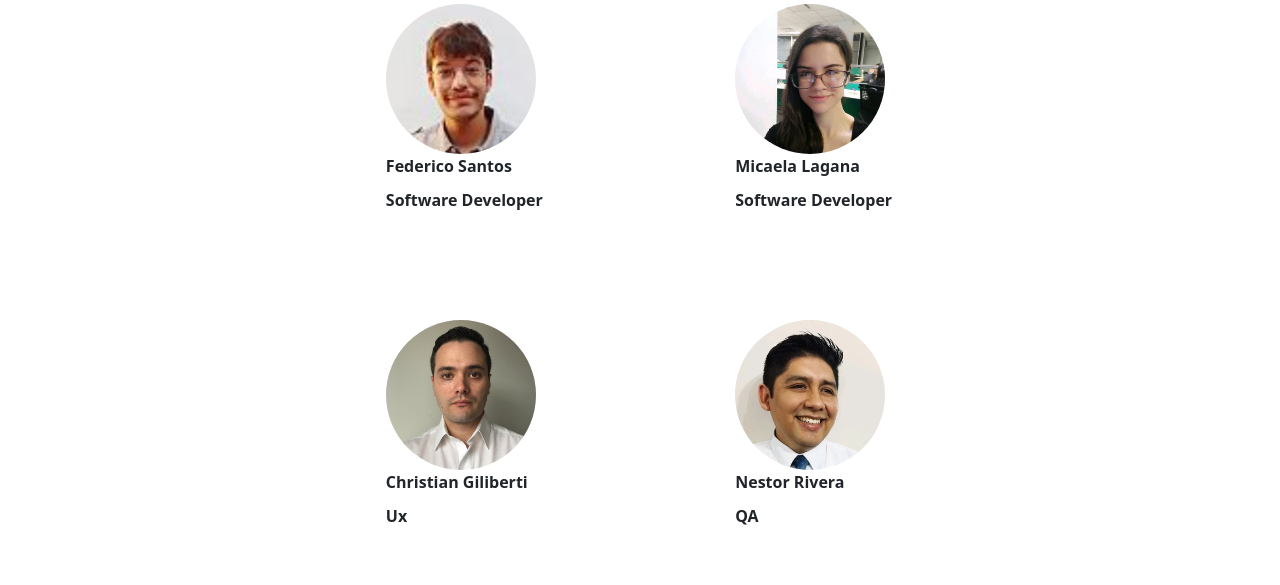
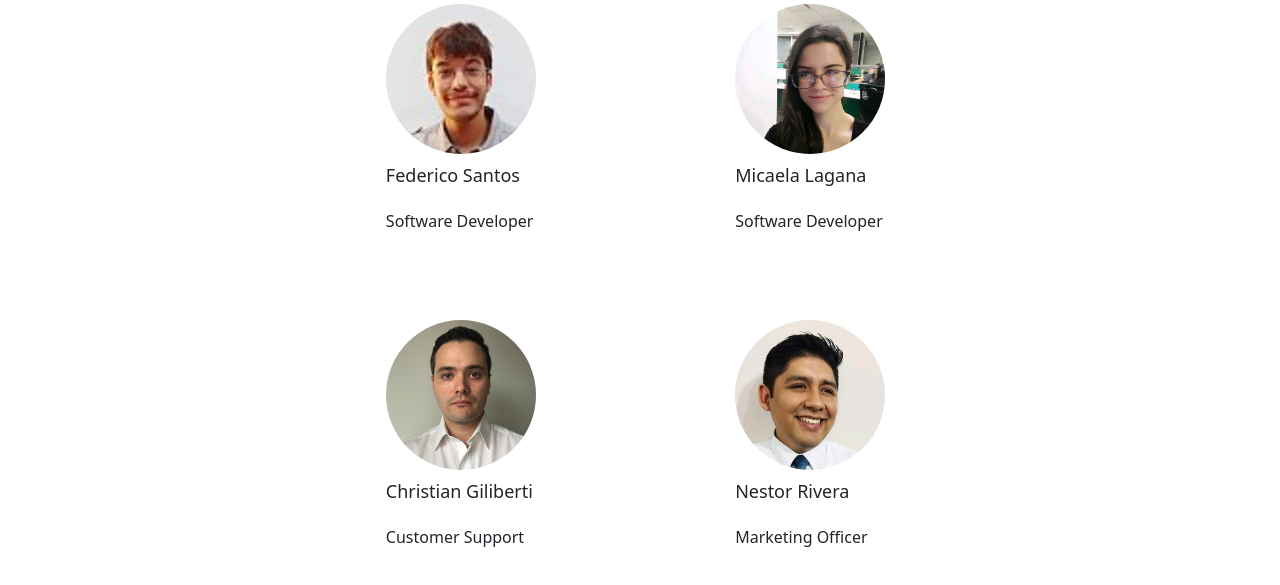
Before and after one commit to MicaelaLagana/Modelos, a React app: page /equipo in a window 1280 px wide. Shown: the part 167-752 px from the top of the page. Built offline with nearby package versions, Linux system fonts and the light colour scheme.

Commit message:
cambio color cards

```diff
--- a/src/index.css
+++ b/src/index.css
@@ -42,9 +42,36 @@ code {
   gap: 1rem;
 }
 
+.card {
+  display: flex;
+  justify-content: center;
+  width: 100%;
+  cursor: pointer;
+  background-color: transparent;
+  height: 300px;
+  perspective: 1000px;
+}
 
 .card h1 {
-  font-size: 25px;
+  display: inline-flex;
+  justify-content: center;
+  font-size: 18px;
+  border-bottom: 1px #fff solid;
+  padding-bottom: 10px;
+  margin-bottom: 1px;
+}
+
+
+.card-img {
+  display: flex;
+  justify-content: center;
+}
+
+
+.card p {
+  display: flex;
+  justify-content: left;
+  font-size: 16px;
   border-bottom: 1px #fff solid;
   padding-bottom: 10px;
   margin-bottom: 10px;
@@ -80,7 +107,7 @@ code {
 }
 
 .card-back {
-  background-color: #333;
+  background-color: #1976d2;
   color: white;
   padding: 20px;
   transform: rotateY(180deg);
--- a/src/pages/team/team.js
+++ b/src/pages/team/team.js
@@ -24,18 +24,19 @@ export default function Team() {
                   <div>
                     <img className='teamimg' src={fede} />
                   </div>
+                  <li></li>
                   <li>
-                    <strong>Federico Santos</strong>
+                    <h1>Federico Santos</h1>
                   </li>
                   <li>
-                    <strong>Software Developer</strong>
+                    <p>Software Developer</p>
                   </li>
                 </div>
                 <div className='card-back'>
-                  <h1></h1>
+                  <h1>Software Developer</h1>
                   <ul>
                     <li>
-                      <strong>En Hestia sistemas hago de todo</strong>
+                      <p>En Hestia sistemas hago de todo</p>
                     </li>
                   </ul>
                 </div>
@@ -50,18 +51,19 @@ export default function Team() {
                   <div>
                     <img className='teamimg' src={mica} />
                   </div>
+                  <li></li>
                   <li>
-                    <strong>Micaela Lagana</strong>
+                    <h1>Micaela Lagana</h1>
                   </li>
                   <li>
-                    <strong>Software Developer</strong>
+                    <p>Software Developer</p>
                   </li>
                 </div>
                 <div className='card-back'>
-                  <h1></h1>
+                  <h1>Software Developer</h1>
                   <ul>
                     <li>
-                      <strong>En Hestia sistemas hago de todo</strong>
+                      <p>En Hestia sistemas hago de todo</p>
                     </li>
                   </ul>
                 </div>
@@ -79,18 +81,19 @@ export default function Team() {
                   <div>
                     <img className='teamimg' src={chris} />
                   </div>
+                  <li></li>
                   <li>
-                    <strong>Christian Giliberti</strong>
+                    <h1>Christian Giliberti</h1>
                   </li>
                   <li>
-                    <strong>Ux</strong>
+                    <p>Customer Support</p>
                   </li>
                 </div>
                 <div className='card-back'>
-                  <h1></h1>
+                  <h1>Customer Support</h1>
                   <ul>
                     <li>
-                      <strong>En Hestia sistemas hago de todo</strong>
+                      <p>En Hestia sistemas hago de todo</p>
                     </li>
                   </ul>
                 </div>
@@ -105,18 +108,19 @@ export default function Team() {
                   <div>
                     <img className='teamimg' src={nes} />
                   </div>
+                  <li></li>
                   <li>
-                    <strong>Nestor Rivera</strong>
+                    <h1>Nestor Rivera</h1>
                   </li>
                   <li>
-                    <strong>QA</strong>
+                    <p>Marketing Officer</p>
                   </li>
                 </div>
                 <div className='card-back'>
-                  <h1></h1>
+                  <h1>Marketing Officer</h1>
                   <ul>
                     <li>
-                      <strong>En Hestia sistemas hago de todo</strong>
+                      <p>En Hestia sistemas hago de todo</p>
                     </li>
                   </ul>
                 </div>
```
